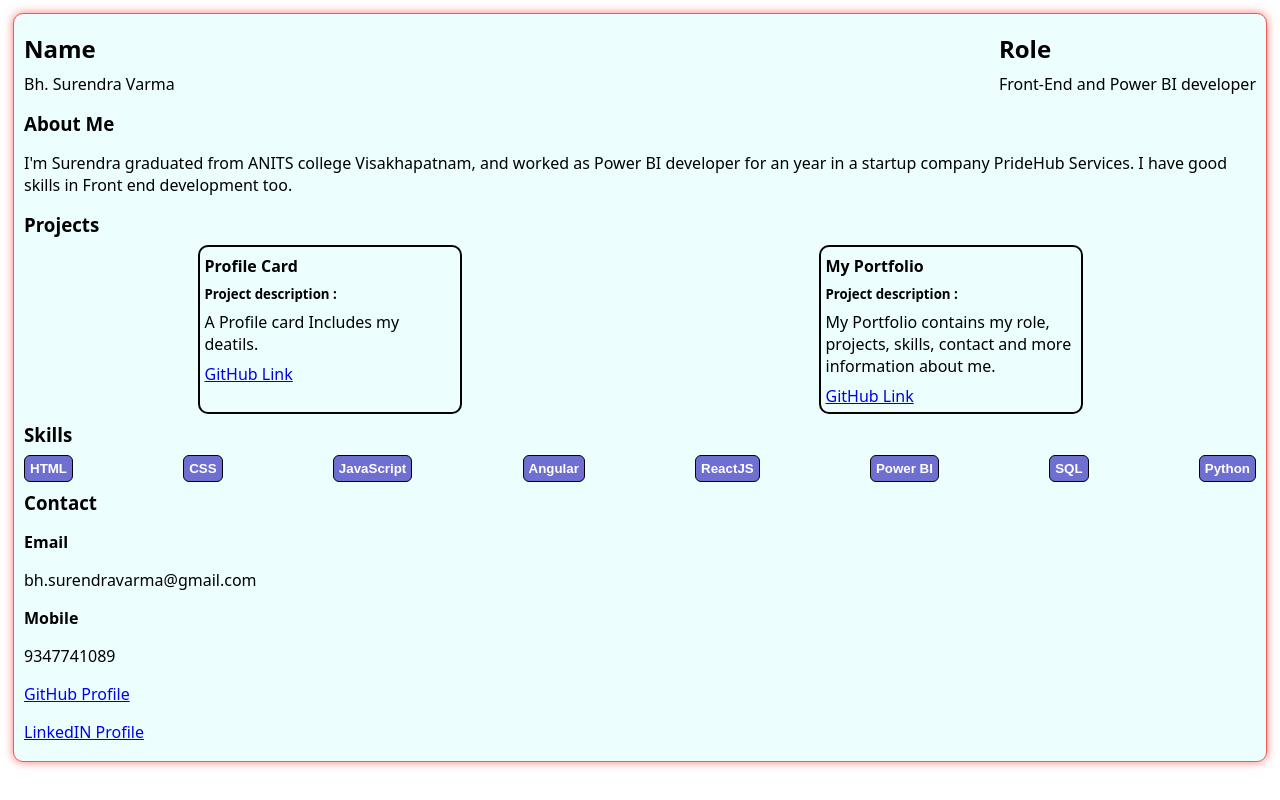
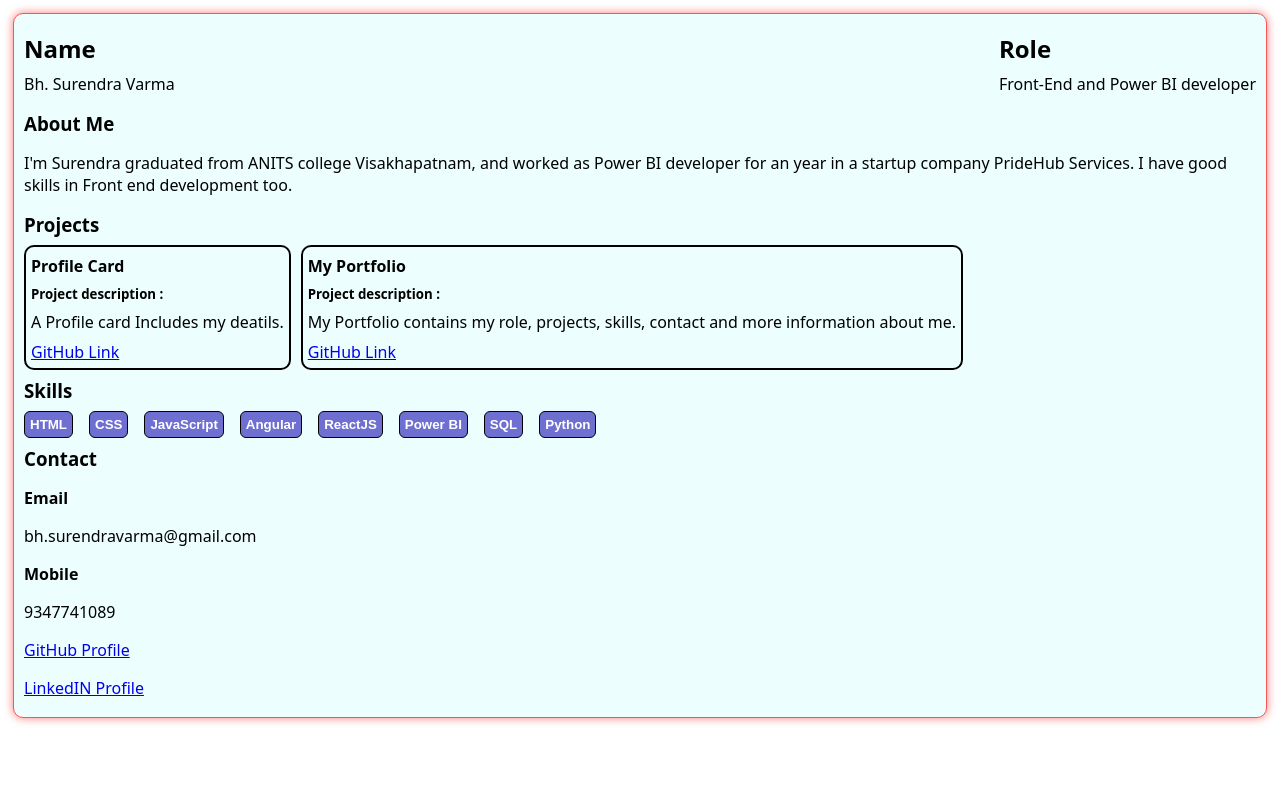
Before and after one commit to SurendraVarma2002/My-Portfolio, a plain HTML site: page index.html in a window 1280 px wide. Drawn offline with Linux system fonts and the light colour scheme.

Commit message:
Update index.css

```diff
--- a/index.css
+++ b/index.css
@@ -36,7 +36,7 @@ justify-content: space-between;
 #projectContianer{
 display: flex;
 flex-direction: row;
-justify-content: space-around;
+justify-content:flex-start;
 gap: 10px;
 
 }
@@ -45,7 +45,6 @@ gap: 10px;
     padding-bottom: 5px;
     border: 2px solid black;
     border-radius: 10px;
-    max-width: 250px;
     position: relative;
 }
 #projectCard:hover{
@@ -63,8 +62,10 @@ a:hover{
 #skillContainer{
     gap: 2px;
     display: flex;
+    flex-wrap: wrap;
+    justify-content:flex-start;
+  gap: 1rem;
     flex-direction: row;
-    justify-content: space-between;
 }
 .skillButton{
     color: white;
@@ -80,3 +81,6 @@ a:hover{
     background-color: rgb(255, 255, 255);
     box-shadow: 0 0 5px rgb(0, 0, 0, 1);
 }
+html {
+    scroll-behavior: smooth;
+  }
```
